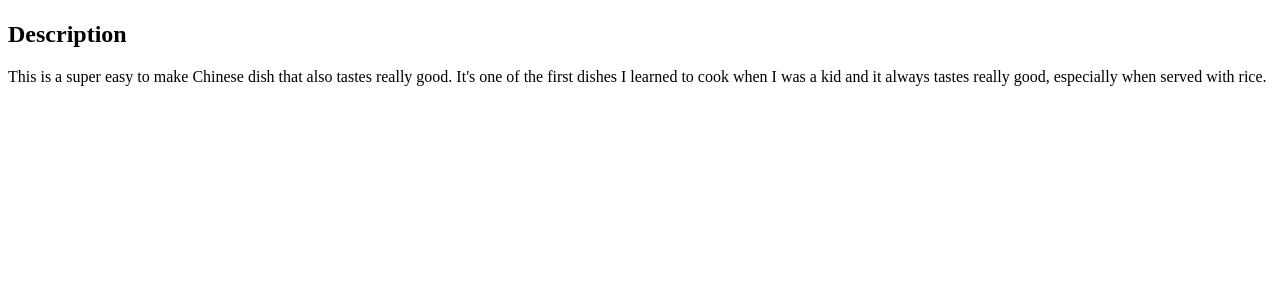
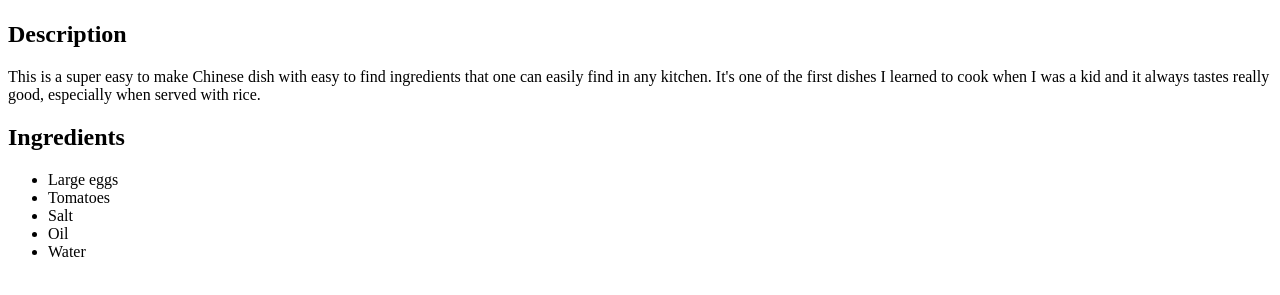
Before and after one commit to Kaidame-NA/odin-recipes, a plain HTML site: page recipes/chinese-stir-fried-egg-and-tomato.html in a window 1280 px wide. Shown: the part 483-778 px from the top of the page. Drawn offline with Linux system fonts and the light colour scheme.

Commit message:
Add ingredients for the dish

```diff
--- a/recipes/chinese-stir-fried-egg-and-tomato.html
+++ b/recipes/chinese-stir-fried-egg-and-tomato.html
@@ -10,6 +10,15 @@
 
 		<img src="../img/chinese-stir-fried-egg-and-tomato.jpg" alt="An image of the dish, Chinese Stir-Fried Egg and Tomato, inside the frying pan." height = 400px>
 		<h2>Description</h2>
-		<p>This is a super easy to make Chinese dish that also tastes really good. It's one of the first dishes I learned to cook when I was a kid and it always tastes really good, especially when served with rice.</p>
+		<p>This is a super easy to make Chinese dish with easy to find ingredients that one can easily find in any kitchen. It's one of the first dishes I learned to cook when I was a kid and it always tastes really good, especially when served with rice.</p>
+
+		<h2>Ingredients</h2>
+		<ul>
+			<li>Large eggs</li>
+			<li>Tomatoes</li>
+			<li>Salt</li>
+			<li>Oil</li>
+			<li>Water</li>
+		</ul>
 	</body>
 </html>
```
